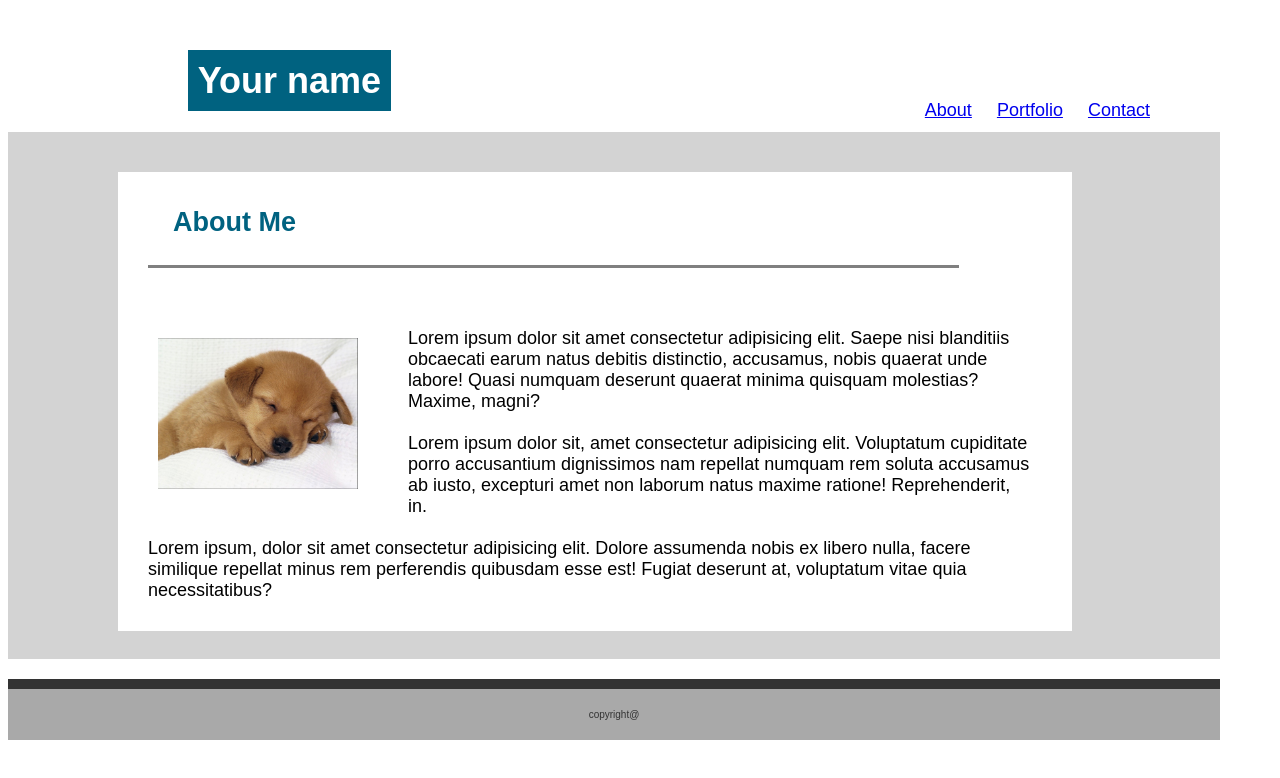
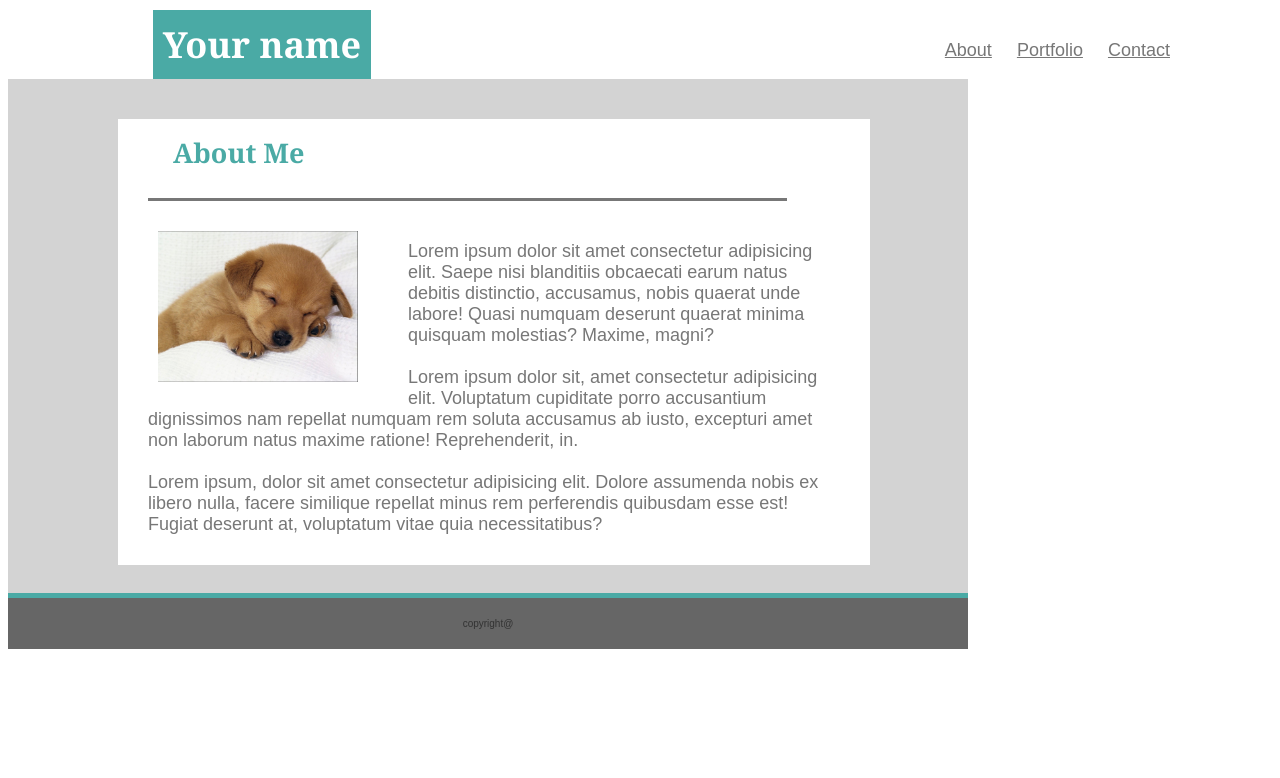
Before and after one commit to Srajoshi/Basic-Portfolio, a plain HTML site: page index.html in a window 1280 px wide. Drawn offline with Linux system fonts and the light colour scheme.

Commit message:
Refined version of index and syles

```diff
--- a/assets/css/style.css
+++ b/assets/css/style.css
@@ -1,6 +1,6 @@
 * {
+  margin-top: 10px;
   box-sizing: border-box;
-  margin-top: 30px;
   margin-right: 20px;
   text-align: center
 }
@@ -12,19 +12,17 @@ body {
 
 }
 
-.wrap {
-  margin-left: 30px;
-  margin-bottom: 20px;
-
-}
-
 h1 {
   width: 30%;
   color: white;
-  background: rgb(0, 98, 128);
+  background: #4aaaa5;
   padding: 10px;
-  margin-left: 90px;
+  margin-left: 75px;
+  font-family: 'Georgia','Times New Roman', Times, serif;
 
+}
+a {
+  color: #777777;
 }
 
 .nav, h1{
@@ -41,14 +39,17 @@ h1 {
  }
 
  .maincont {
-  background-color: lightgrey;
+   width: 960px;
+  background-color: lightgray;
   padding: 10px;
+  border-color: #dddddd;
  }
  .container {
+  margin-top: 30px;
    margin-left:100px;
    margin-right:50px;
    width: 80%;
-   background-color: white;
+   background-color: #ffffff;
  }
 
  .heading {
@@ -56,14 +57,16 @@ h1 {
    padding: 5px;
    margin-left: 30px;
    border-bottom-style: solid;
-   border-bottom-color: gray;
+   border-bottom-color: #777777;
+   font-family: 'Georgia','Times New Roman', Times, serif;
 
  }
 
  h2 {
   text-align: left;
   margin-left: 20px;
-  color: rgb(0, 98, 128);
+  color:#4aaaa5;
+  font-family: 'Georgia','Times New Roman', Times, serif;
  }
 
  .picture {
@@ -76,17 +79,18 @@ p {
   text-align: left;
   padding: 30px;
   margin-right: 10px;
+  color: #777777;
 }
 
 footer {
   clear: both;
+  width: 960px;
+  margin-top: 0px;
   padding: 20px;
-  overflow: auto;
-  margin-top: 20px;
   color: #333;
-  background: darkgray;
+  background: #666666;
   font-size: 10px;
   border-top-style: solid;
-  border-top-width: 10px;
-   border-bottom-color: rgb(0, 98, 128);
+  border-top-width: 5px;
+  border-top-color: #4aaaa5;
 }
--- a/index.html
+++ b/index.html
@@ -9,17 +9,13 @@
 
 </head>
 <body>
-
-  <div class="wrap">
-
     <h1>Your name</h1>
-
     <div class="nav">
         <a href="/">About</a>
         <a href="portfolio.html">Portfolio</a>
         <a href="contact.html">Contact</a>
     </div>
-  </div>
+
 <div class="maincont">
   <div class="container">
     <div class="heading">
```
Also changed, not shown: 1 other file.
